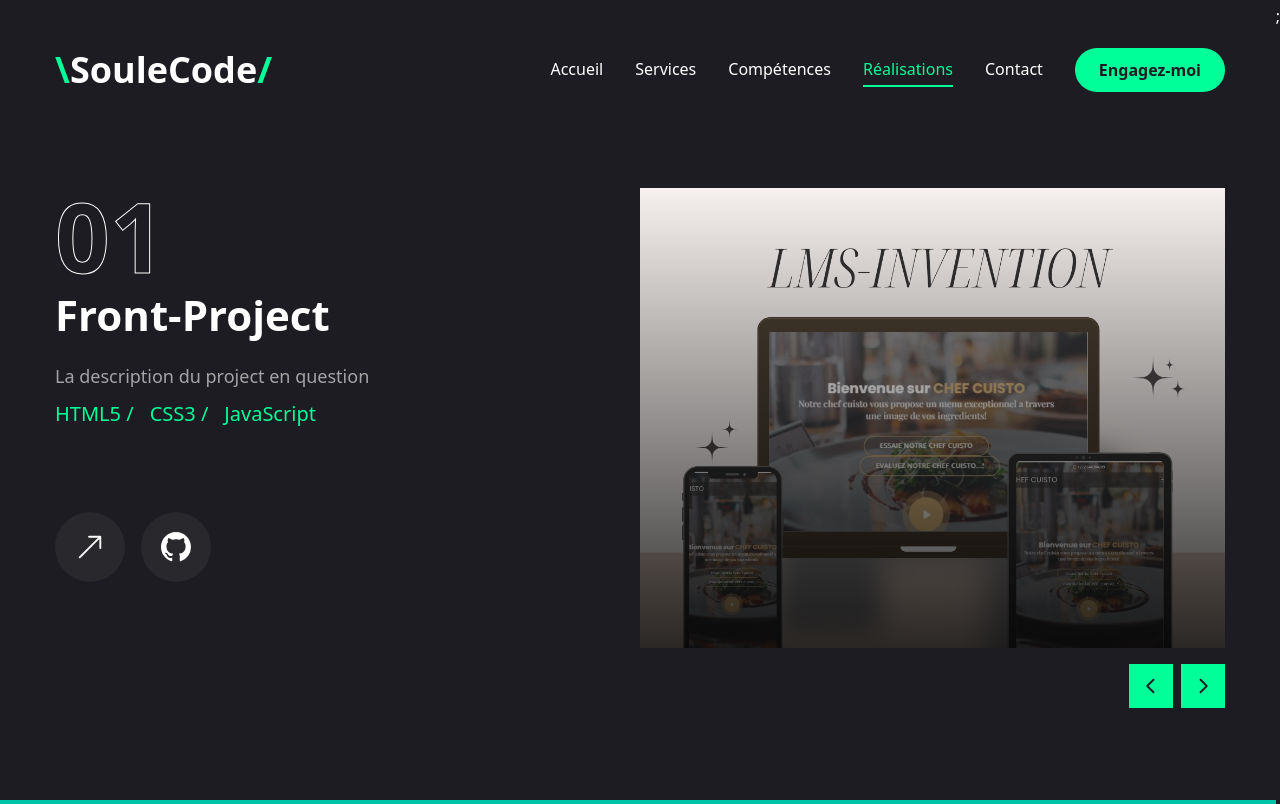
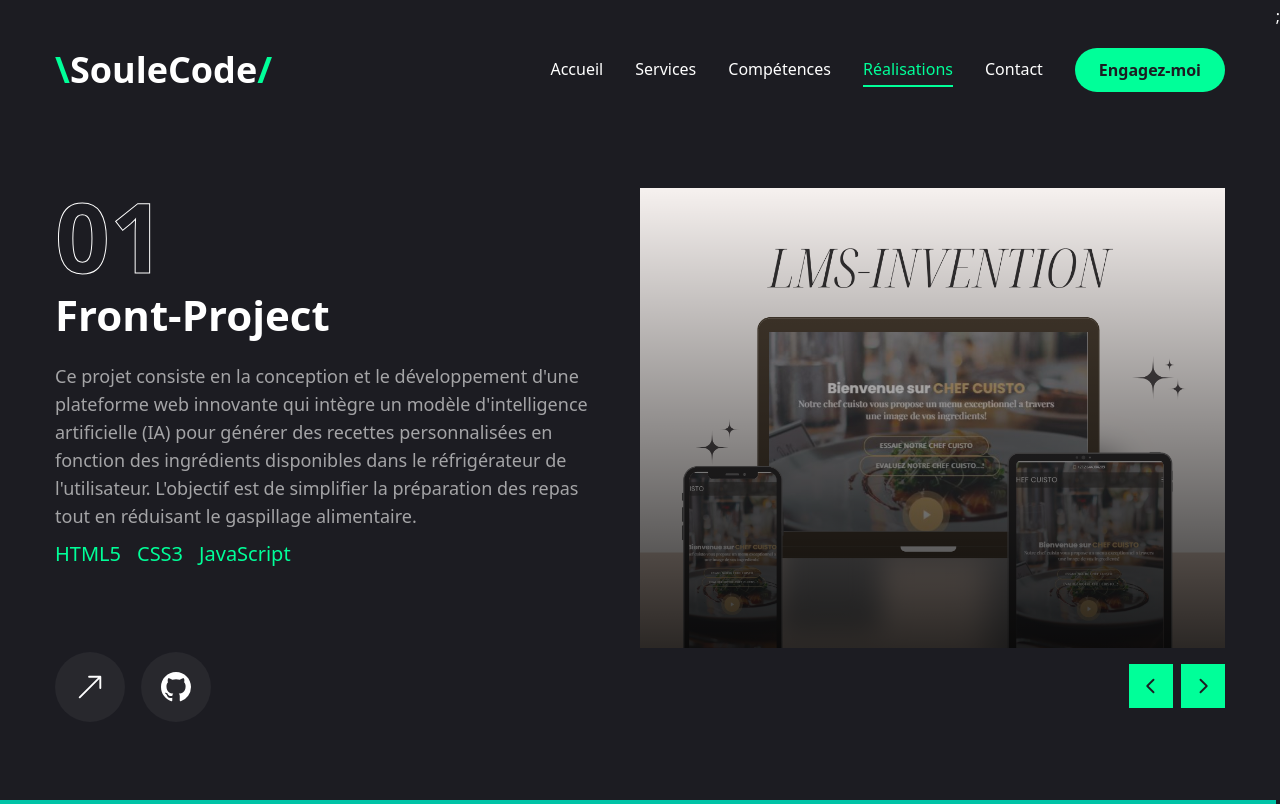
Before and after one commit to souleCode/finalFolio, a Next.js app: page /work in a window 1280 px wide. Built offline with nearby package versions, Linux system fonts and the light colour scheme.

Commit message:
Message de commit

```diff
--- a/app/work/page.jsx
+++ b/app/work/page.jsx
@@ -19,8 +19,8 @@ const projects=[
   {
     num: "01",
     category:"Front",
-    title:"Project 1",
-    description:"La description du project en question",
+    title:"Plateforme de Génération de Recettes Intelligentes par IA",
+    description:"Ce projet consiste en la conception et le développement d'une plateforme web innovante qui intègre un modèle d'intelligence artificielle (IA) pour générer des recettes personnalisées en fonction des ingrédients disponibles dans le réfrigérateur de l'utilisateur. L'objectif est de simplifier la préparation des repas tout en réduisant le gaspillage alimentaire.",
     stack:[
       {name:"HTML5"},
       {name:"CSS3"},
@@ -33,12 +33,16 @@ const projects=[
   {
     num: "02",
     category:"Front",
-    title:"Project 2",
-    description:"La description du project en question",
+    title:"Application Mobile de Prédiction Agricole et Diagnostic des Plantes par IA",
+    description:"Ce projet vise à développer une application mobile innovante qui aide les agriculteurs à optimiser leurs rendements agricoles et à détecter précocement les maladies des plantes grâce à l'intelligence artificielle (IA). L'objectif est de fournir un outil accessible et efficace pour améliorer la productivité agricole tout en réduisant les pertes liées aux maladies.",
     stack:[
-      {name:"HTML5"},
-      {name:"CSS3"},
-      {name:"JavaScript"}
+      {name:"React Native"},
+      {name:"TensorFlow"},
+      {name:"Python"},
+      {name:"Flask"},
+      {name:"Scikit-learn"},
+      {name:"Postman"}
+
     ],
     image:"/assets/images/proj2.png",
     live:"",
@@ -96,7 +100,7 @@ const Work=()=>{
                   <div className='w-full xl:w-[50%] xl:h-[460px] flex flex-col xl:justify-between order-2 xl:order-none' >
                     <div className='flex flex-col gap-[10px] h-[50%] '>
                         {/* outline number */}
-                        <div className="text-8xl leading-none font-extrabold text-transparent text-outline ">
+                        <div className="font-extrabold leading-none text-transparent text-8xl text-outline ">
                           {Projects.num}
                         </div>
                         {/* Project category */}
@@ -104,7 +108,7 @@ const Work=()=>{
                           {Projects.category}-Project
                         </h2>
                         {/* project description */}
-                        <p className='text-white/60 text-lg mt-4'>
+                        <p className='mt-4 text-lg text-white/60'>
                           {Projects.description}
                         </p>
                         {/* project stacks */}
@@ -112,12 +116,12 @@ const Work=()=>{
                           {Projects.stack.map((stack,index)=>(
                             <li key={index} className='text-xl text-accent '>
                               {stack.name}
-                              {index<Projects.stack.length-1 && <span className=''> /</span>}
+                              {/* {index<Projects.stack.length-1 && <span className=''> /</span>} */}
                             </li>
                           ))}
                         </ul>
                         {/* border */}
-                        <div className='w-80 h-1 bg-accent mt-8'></div>
+                        <div className='h-1 mt-8 w-80 bg-accent'></div>
                         {/* project links */}
                         <div className='flex items-center gap-4 mt-8'>
                           {/* Live projet button */}
@@ -125,7 +129,7 @@ const Work=()=>{
                                 <TooltipProvider delayDuration={100}>
                                   <Tooltip>
                                       <TooltipTrigger className='w-[70px] h-[70px] rounded-full bg-white/5 flex justify-center items-center group ' >
-                                        <BsArrowUpRight className='text-white text-3xl group-hover:text-accent' />
+                                        <BsArrowUpRight className='text-3xl text-white group-hover:text-accent' />
                                       </TooltipTrigger>
                                       <TooltipContent>
                                         <span>Project en Ligne</span>
@@ -138,7 +142,7 @@ const Work=()=>{
                                 <TooltipProvider delayDuration={100}>
                                   <Tooltip>
                                       <TooltipTrigger className='w-[70px] h-[70px] rounded-full bg-white/5 flex justify-center items-center group ' >
-                                        <BsGithub className='text-white text-3xl group-hover:text-accent' />
+                                        <BsGithub className='text-3xl text-white group-hover:text-accent' />
                                       </TooltipTrigger>
                                       <TooltipContent>
                                         <span>Code Source sur Github</span>
@@ -155,12 +159,12 @@ const Work=()=>{
                             <SwiperSlide key={index} className='w-full'>
                               <div className='h-[460px] relative group flex justify-center bg-pink-50/20'>
                                   {/* overlay */}
-                                  <div className='absolute top-0 bottom-0 w-full h-full bg-pink-50/20 z-10 '></div>
-                                  {/* <div className='absolute inset-0 bg-gradient-to-r from-black/80 to-transparent z-10'></div> */}
-                                  <div className='absolute inset-0 bg-gradient-to-b from-transparent to-black/80 z-10'></div>
+                                  <div className='absolute top-0 bottom-0 z-10 w-full h-full bg-pink-50/20 '></div>
+                                  {/* <div className='absolute inset-0 z-10 bg-gradient-to-r from-black/80 to-transparent'></div> */}
+                                  <div className='absolute inset-0 z-10 bg-gradient-to-b from-transparent to-black/80'></div>
                                   {/* image */}
                                   <div className='relative w-full h-full'>
-                                    <Image src={project.image} layout='fill' objectFit='cover' className='rounded-lg object-cover' alt='image du projet' />
+                                    <Image src={project.image} layout='fill' objectFit='cover' className='object-cover rounded-lg' alt='image du projet' />
                                   </div>
                               </div>
 
```
Also changed, not shown: public/assets/images/seg.jpg (added).
